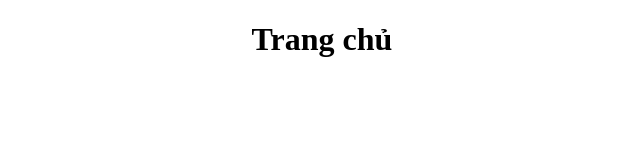
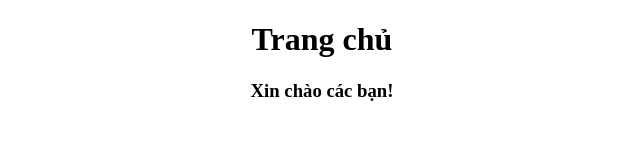
Before and after one commit to lequochuy2477/website, a plain HTML site: page index.html in a window 1280 px wide. Shown: the whole page, without its empty margins (318-958 px from the left). Drawn offline with Linux system fonts and the light colour scheme.

Commit message:
Update index.html

```diff
--- a/index.html
+++ b/index.html
@@ -8,5 +8,6 @@
 
     <body>
         <h1 style="text-align: center">Trang chủ</h1>
+        <h3 style="text-align: center">Xin chào các bạn!</h3>
     </body>
 </html>
```
